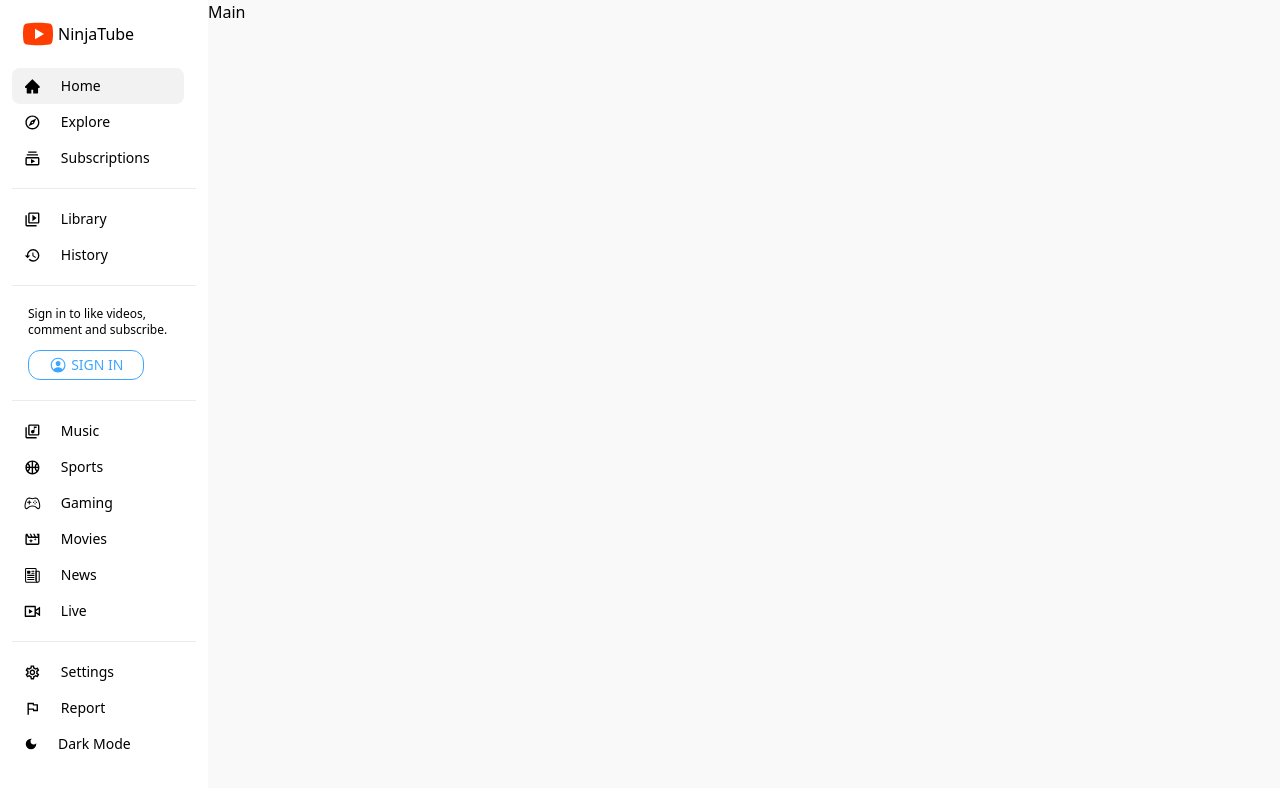
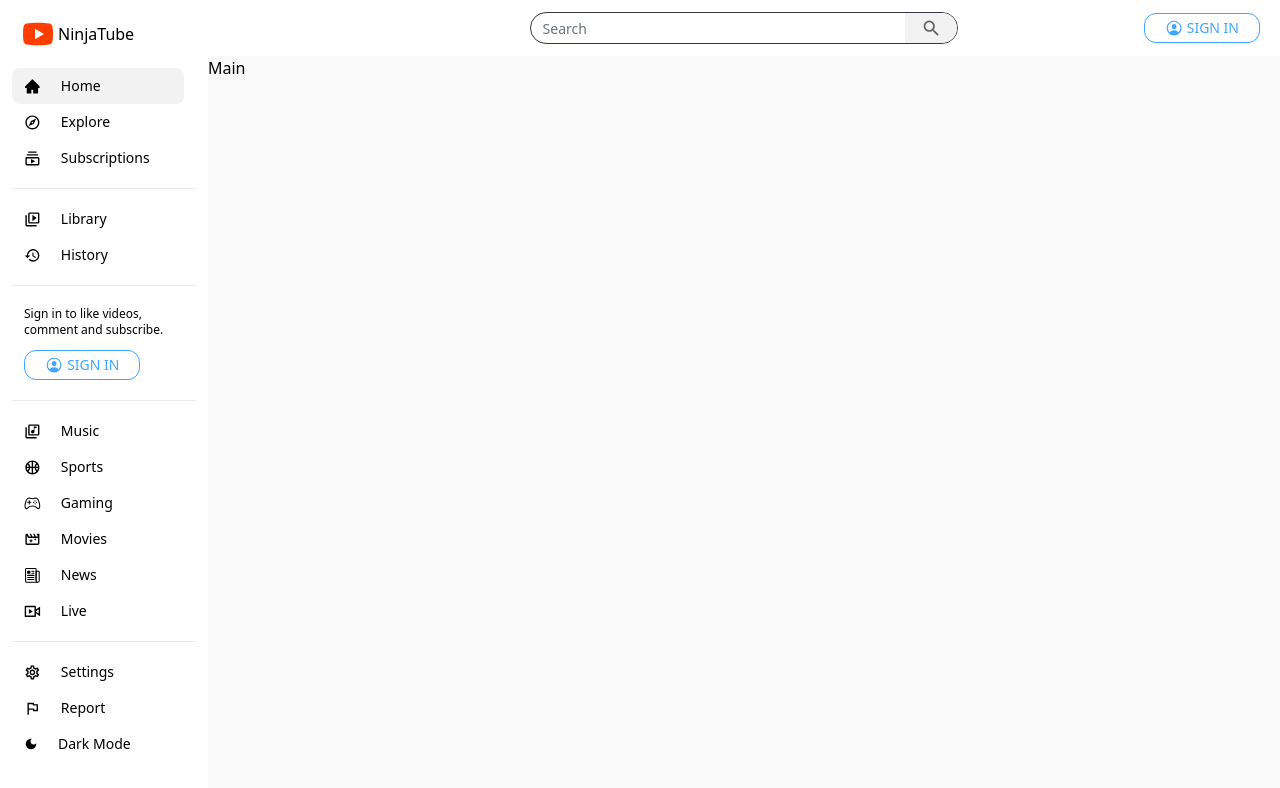
Before and after one commit to christian-anunciado/youtube-clone-react-ts, a React (Vite) app in the folder client/: page / in a window 1280 px wide. Shown: the top 788 px of the page. Built offline with nearby package versions, Linux system fonts and the light colour scheme.

Commit message:
added navigation for main content

```diff
--- a/client/package.json
+++ b/client/package.json
@@ -20,6 +20,7 @@
     "redux-persist": "^6.0.0"
   },
   "devDependencies": {
+    "@tailwindcss/forms": "^0.5.3",
     "@types/react": "^18.0.27",
     "@types/react-router-dom": "^5.3.3",
     "@vitejs/plugin-react-swc": "^3.0.0",
--- a/client/src/components/Main/Main.tsx
+++ b/client/src/components/Main/Main.tsx
@@ -1,9 +1,15 @@
 import React from "react";
+import Navbar from "../Navbar/Navbar";
 
 type Props = {};
 
 function Main({}: Props) {
-  return <div className="flex-3">Main</div>;
+  return (
+    <div className="flex-[3] text-text dark:text-darkText">
+      <Navbar />
+      Main
+    </div>
+  );
 }
 
 export default Main;
--- a/client/src/components/Menu/MenuItems.tsx
+++ b/client/src/components/Menu/MenuItems.tsx
@@ -101,7 +101,12 @@ function MenuItems({}: Props) {
           />
         </div>
         <Divider />
-        <SignIn />
+        <div className="flex flex-col gap-3 px-3 py-2">
+          <p className="text-xs">
+            Sign in to like videos, comment and subscribe.
+          </p>
+          <SignIn />
+        </div>
         <Divider />
         <div>
           <MenuItem
@@ -160,8 +165,8 @@ function MenuItems({}: Props) {
             iconActive={<MdFlag size={"1.2em"} />}
             iconDefault={<MdOutlineFlag size={"1.2em"} />}
             iconName="Report"
-            isActive={selectedMenu === 11}
-            onClick={() => setSelectedMenu(11)}
+            isActive={selectedMenu === 12}
+            onClick={() => setSelectedMenu(12)}
           />
           <ToggleDarkMode />
         </div>
--- /dev/null
+++ b/client/src/components/Navbar/Navbar.tsx
@@ -0,0 +1,49 @@
+import React from "react";
+import { MdSearch } from "react-icons/md";
+import SignIn from "../SignIn/SignIn";
+
+type Props = {};
+
+type PropsContainer = {
+  children: React.ReactNode;
+};
+
+const Container = ({ children }: PropsContainer) => (
+  <div className="sticky top-0 h-[56px] w-full bg-bgLighter dark:bg-darkBgLighter">
+    {children}
+  </div>
+);
+
+const Wrapper = ({ children }: PropsContainer) => (
+  <div className="relative flex h-full items-center justify-end px-5">
+    {children}
+  </div>
+);
+
+const Search = () => {
+  return (
+    <div className="absolute left-0 right-0 m-auto flex w-[40%] flex-row items-center justify-between rounded-full border border-darkSoft outline-none">
+      <input
+        type="text"
+        className="mr-0.5 h-[30px] min-h-0 grow rounded-full rounded-r-none border-none bg-transparent text-sm text-textSoft outline-none dark:text-darkTextSoft"
+        placeholder="Search"
+      />
+      <div className="flex h-[30px] items-center rounded-full rounded-l-none bg-soft px-4 text-textSoft dark:bg-darkSoft dark:text-darkText">
+        <MdSearch size={"1.3em"} />
+      </div>
+    </div>
+  );
+};
+
+function Navbar({}: Props) {
+  return (
+    <Container>
+      <Wrapper>
+        <Search />
+        <SignIn />
+      </Wrapper>
+    </Container>
+  );
+}
+
+export default Navbar;
--- a/client/src/components/SignIn/SignIn.tsx
+++ b/client/src/components/SignIn/SignIn.tsx
@@ -5,13 +5,10 @@ type Props = {};
 
 function SignIn({}: Props) {
   return (
-    <div className="flex flex-col gap-3 px-4 py-2">
-      <p className="text-xs">Sign in to like videos, comment and subscribe.</p>
-      <button className="flex w-max items-center justify-center gap-1 rounded-xl border border-blueBorder py-1 px-5 text-sm uppercase text-blueBorder hover:bg-blueSoft dark:hover:bg-darkBlueSoft">
-        <IoPersonCircleOutline size={"1.3em"} />
-        Sign In
-      </button>
-    </div>
+    <button className="flex h-fit w-max items-center justify-center gap-1 rounded-xl border border-blueBorder py-1 px-5 text-sm uppercase text-blueBorder hover:bg-blueSoft dark:hover:bg-darkBlueSoft">
+      <IoPersonCircleOutline size={"1.3em"} />
+      Sign In
+    </button>
   );
 }
 
--- a/client/tailwind.config.cjs
+++ b/client/tailwind.config.cjs
@@ -34,5 +34,7 @@ module.exports = {
     },
     extend: {},
   },
-  plugins: [],
+  plugins: [
+    require('@tailwindcss/forms'),
+  ],
 }
```
Also changed, not shown: 2 other files (tests, documents, lock files or other folders).
